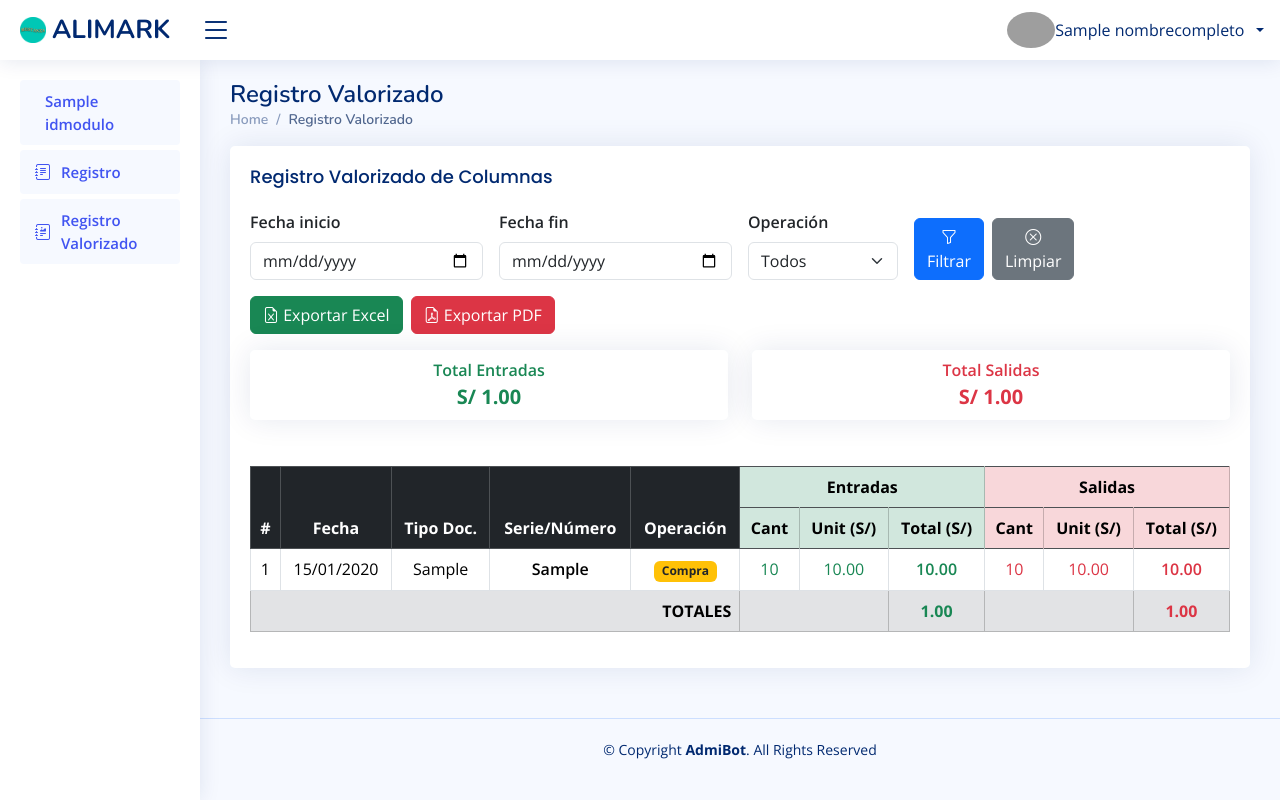
After one commit to CrisMestanza/Sistemas-de-ventas, a Django app: template templates/registroValorizado/registroValorizado.html in a window 1280 px wide. The commit adds this page. Run offline with Django 3.2, Linux system fonts and the light colour scheme; the template is opened without the code that fills it: most values are stand-ins (such as "Sample title", 1, 10 or a date in 2020); some libraries are stand-ins or nearby versions; grey boxes are pictures that could not be loaded.

Commit message:
Agregar Registro Valorizado (Cant/Unit/Total) con export PDF y Excel
Co-Authored-By: Claude Sonnet 4.6 <noreply@anthropic.com>

```diff
--- a/software/urls.py
+++ b/software/urls.py
@@ -17,6 +17,7 @@ from .views import registroCaja
 from .views import transaccion
 from .views import proveedores
 from .views import registro
+from .views import registroValorizado
 
 urlpatterns = [
     #login
@@ -130,6 +131,11 @@ urlpatterns = [
     path('registro/excel', registro.export_registro_excel, name='registro_export_excel'),
     path('registro/pdf', registro.export_registro_pdf, name='registro_export_pdf'),
 
+    # Registro Valorizado
+    path('registro-valorizado', registroValorizado.registro_valorizado, name='registro_valorizado'),
+    path('registro-valorizado/excel', registroValorizado.export_valorizado_excel, name='registro_valorizado_excel'),
+    path('registro-valorizado/pdf', registroValorizado.export_valorizado_pdf, name='registro_valorizado_pdf'),
+
     #TRANSACCIONES
     path('transacciones', transaccion.mostrar_Transaccion, name="MostrarTransaccion"),
     path('transacciones/agregar', transaccion.agregar_Transaccion, name="transaccionAgregar"),
--- a/templates/plantilla/base.html
+++ b/templates/plantilla/base.html
@@ -113,6 +113,13 @@
         </a>
       </li>
 
+      <li class="nav-item">
+        <a class="nav-link {% if request.path == '/registro-valorizado' %}active{% endif %}" href="/registro-valorizado">
+          <i class="bi bi-journal-richtext"></i>
+          <span>Registro Valorizado</span>
+        </a>
+      </li>
+
     </ul>
 
   </aside><!-- End Sidebar-->
--- /dev/null
+++ b/templates/registroValorizado/registroValorizado.html
@@ -0,0 +1,153 @@
+{% extends 'plantilla/base.html' %}
+{% block main %}
+<main id="main" class="main">
+
+  <div class="pagetitle">
+    <h1>Registro Valorizado</h1>
+    <nav>
+      <ol class="breadcrumb">
+        <li class="breadcrumb-item"><a href="{% url 'cpanel' %}">Home</a></li>
+        <li class="breadcrumb-item active">Registro Valorizado</li>
+      </ol>
+    </nav>
+  </div>
+
+  <section class="section">
+    <div class="row">
+      <div class="col-lg-12">
+        <div class="card">
+          <div class="card-body">
+            <h5 class="card-title">Registro Valorizado de Columnas</h5>
+
+            <!-- Filtros -->
+            <form method="GET" action="{% url 'registro_valorizado' %}" class="row g-3 align-items-end mb-3">
+              <div class="col-md-3">
+                <label class="form-label fw-semibold">Fecha inicio</label>
+                <input type="date" name="fecha_inicio" class="form-control" value="{{ fecha_inicio }}">
+              </div>
+              <div class="col-md-3">
+                <label class="form-label fw-semibold">Fecha fin</label>
+                <input type="date" name="fecha_fin" class="form-control" value="{{ fecha_fin }}">
+              </div>
+              <div class="col-md-2">
+                <label class="form-label fw-semibold">Operación</label>
+                <select name="operacion" class="form-select">
+                  <option value="todos"   {% if operacion == 'todos'   %}selected{% endif %}>Todos</option>
+                  <option value="ventas"  {% if operacion == 'ventas'  %}selected{% endif %}>Ventas</option>
+                  <option value="compras" {% if operacion == 'compras' %}selected{% endif %}>Compras</option>
+                </select>
+              </div>
+              <div class="col-md-2 d-flex gap-2">
+                <button type="submit" class="btn btn-primary w-100">
+                  <i class="bi bi-funnel"></i> Filtrar
+                </button>
+                <a href="{% url 'registro_valorizado' %}" class="btn btn-secondary w-100">
+                  <i class="bi bi-x-circle"></i> Limpiar
+                </a>
+              </div>
+            </form>
+
+            <!-- Exportar -->
+            <div class="d-flex gap-2 mb-3">
+              <a href="{% url 'registro_valorizado_excel' %}?fecha_inicio={{ fecha_inicio }}&fecha_fin={{ fecha_fin }}&operacion={{ operacion }}"
+                 class="btn btn-success">
+                <i class="bi bi-file-earmark-excel"></i> Exportar Excel
+              </a>
+              <a href="{% url 'registro_valorizado_pdf' %}?fecha_inicio={{ fecha_inicio }}&fecha_fin={{ fecha_fin }}&operacion={{ operacion }}"
+                 class="btn btn-danger">
+                <i class="bi bi-file-earmark-pdf"></i> Exportar PDF
+              </a>
+            </div>
+
+            <!-- Resumen totales -->
+            <div class="row mb-3">
+              <div class="col-md-6">
+                <div class="card border-success">
+                  <div class="card-body py-2 text-center">
+                    <span class="text-success fw-semibold">Total Entradas</span>
+                    <div class="fs-5 fw-bold text-success">S/ {{ total_ent|floatformat:2 }}</div>
+                  </div>
+                </div>
+              </div>
+              <div class="col-md-6">
+                <div class="card border-danger">
+                  <div class="card-body py-2 text-center">
+                    <span class="text-danger fw-semibold">Total Salidas</span>
+                    <div class="fs-5 fw-bold text-danger">S/ {{ total_sal|floatformat:2 }}</div>
+                  </div>
+                </div>
+              </div>
+            </div>
+
+            <!-- Tabla -->
+            {% if registros %}
+            <div class="table-responsive">
+              <table class="table table-bordered table-hover align-middle text-center">
+                <thead class="table-dark">
+                  <tr>
+                    <th rowspan="2">#</th>
+                    <th rowspan="2">Fecha</th>
+                    <th rowspan="2">Tipo Doc.</th>
+                    <th rowspan="2">Serie/Número</th>
+                    <th rowspan="2">Operación</th>
+                    <th colspan="3" class="table-success">Entradas</th>
+                    <th colspan="3" class="table-danger">Salidas</th>
+                  </tr>
+                  <tr>
+                    <th class="table-success">Cant</th>
+                    <th class="table-success">Unit (S/)</th>
+                    <th class="table-success">Total (S/)</th>
+                    <th class="table-danger">Cant</th>
+                    <th class="table-danger">Unit (S/)</th>
+                    <th class="table-danger">Total (S/)</th>
+                  </tr>
+                </thead>
+                <tbody>
+                  {% for r in registros %}
+                  <tr>
+                    <td>{{ forloop.counter }}</td>
+                    <td>{{ r.fecha|date:"d/m/Y" }}</td>
+                    <td>{{ r.tipo_doc }}</td>
+                    <td class="fw-semibold">{{ r.serie_numero }}</td>
+                    <td>
+                      {% if r.operacion == 'Venta' %}
+                        <span class="badge bg-primary">Venta</span>
+                      {% else %}
+                        <span class="badge bg-warning text-dark">Compra</span>
+                      {% endif %}
+                    </td>
+                    <!-- Entradas -->
+                    <td class="text-success">{% if r.ent_cant is not None %}{{ r.ent_cant|floatformat:0 }}{% else %}-{% endif %}</td>
+                    <td class="text-success">{% if r.ent_unit is not None %}{{ r.ent_unit|floatformat:2 }}{% else %}-{% endif %}</td>
+                    <td class="text-success fw-semibold">{% if r.ent_total is not None %}{{ r.ent_total|floatformat:2 }}{% else %}-{% endif %}</td>
+                    <!-- Salidas -->
+                    <td class="text-danger">{% if r.sal_cant is not None %}{{ r.sal_cant|floatformat:0 }}{% else %}-{% endif %}</td>
+                    <td class="text-danger">{% if r.sal_unit is not None %}{{ r.sal_unit|floatformat:2 }}{% else %}-{% endif %}</td>
+                    <td class="text-danger fw-semibold">{% if r.sal_total is not None %}{{ r.sal_total|floatformat:2 }}{% else %}-{% endif %}</td>
+                  </tr>
+                  {% endfor %}
+                </tbody>
+                <tfoot class="table-secondary fw-bold">
+                  <tr>
+                    <td colspan="5" class="text-end">TOTALES</td>
+                    <td colspan="2"></td>
+                    <td class="text-success">{{ total_ent|floatformat:2 }}</td>
+                    <td colspan="2"></td>
+                    <td class="text-danger">{{ total_sal|floatformat:2 }}</td>
+                  </tr>
+                </tfoot>
+              </table>
+            </div>
+            {% else %}
+            <div class="alert alert-info text-center">
+              <i class="bi bi-info-circle"></i> No hay registros para el período seleccionado.
+            </div>
+            {% endif %}
+
+          </div>
+        </div>
+      </div>
+    </div>
+  </section>
+</main>
+{% endblock %}
```
Also changed, not shown: software/views/registroValorizado.py (added, +227 -0 lines).
